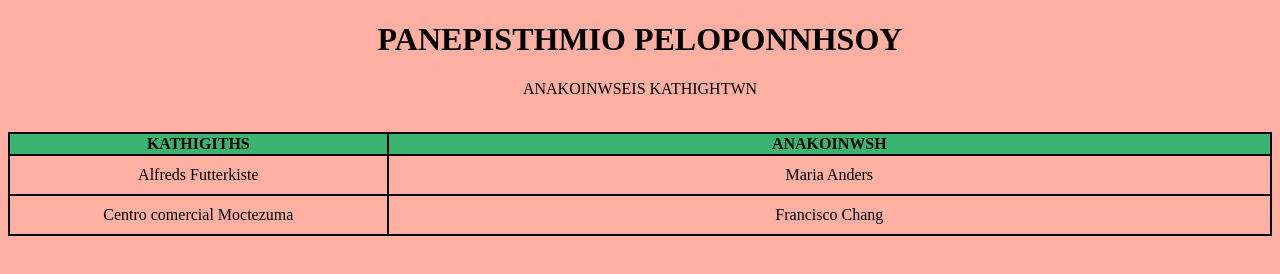
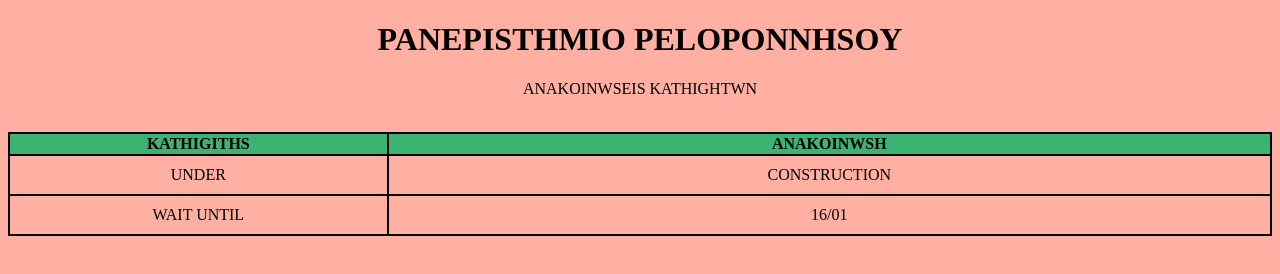
Before and after one commit to Tolismant13/ergasia, a plain HTML site: page index.htm in a window 1280 px wide. Drawn offline with Linux system fonts and the light colour scheme.

Commit message:
Add files via upload

```diff
--- a/index.htm
+++ b/index.htm
@@ -38,13 +38,13 @@
 
   </tr>
   <tr style="height:40px">
-    <td>Alfreds Futterkiste</td>
-    <td>Maria Anders</td>
+    <td>UNDER</td>
+    <td>CONSTRUCTION</td>
 
   </tr>
   <tr style="height:40px">
-    <td>Centro comercial Moctezuma</td>
-    <td>Francisco Chang</td>
+    <td>WAIT UNTIL</td>
+    <td>16/01</td>
 
   </tr>
 </table>
```
Also changed, not shown: index2.htm (added, +12 -0 lines).
